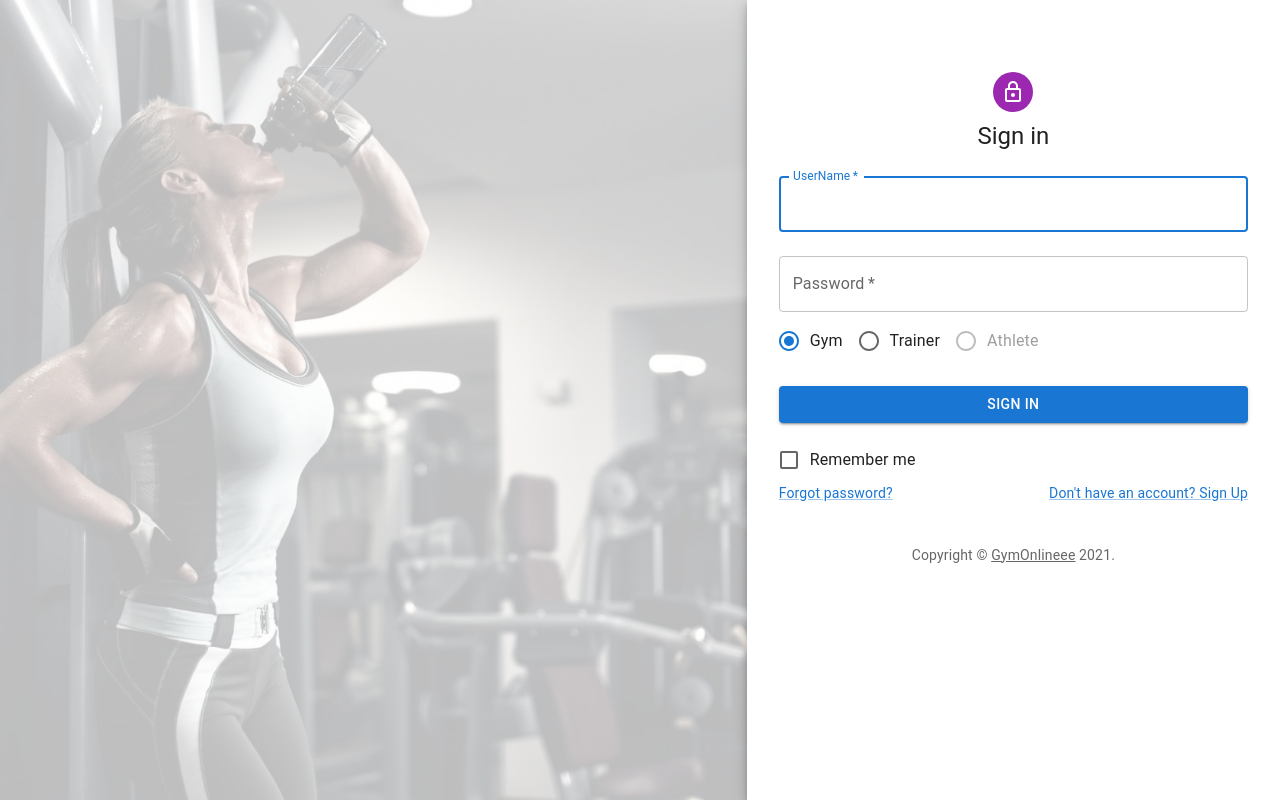
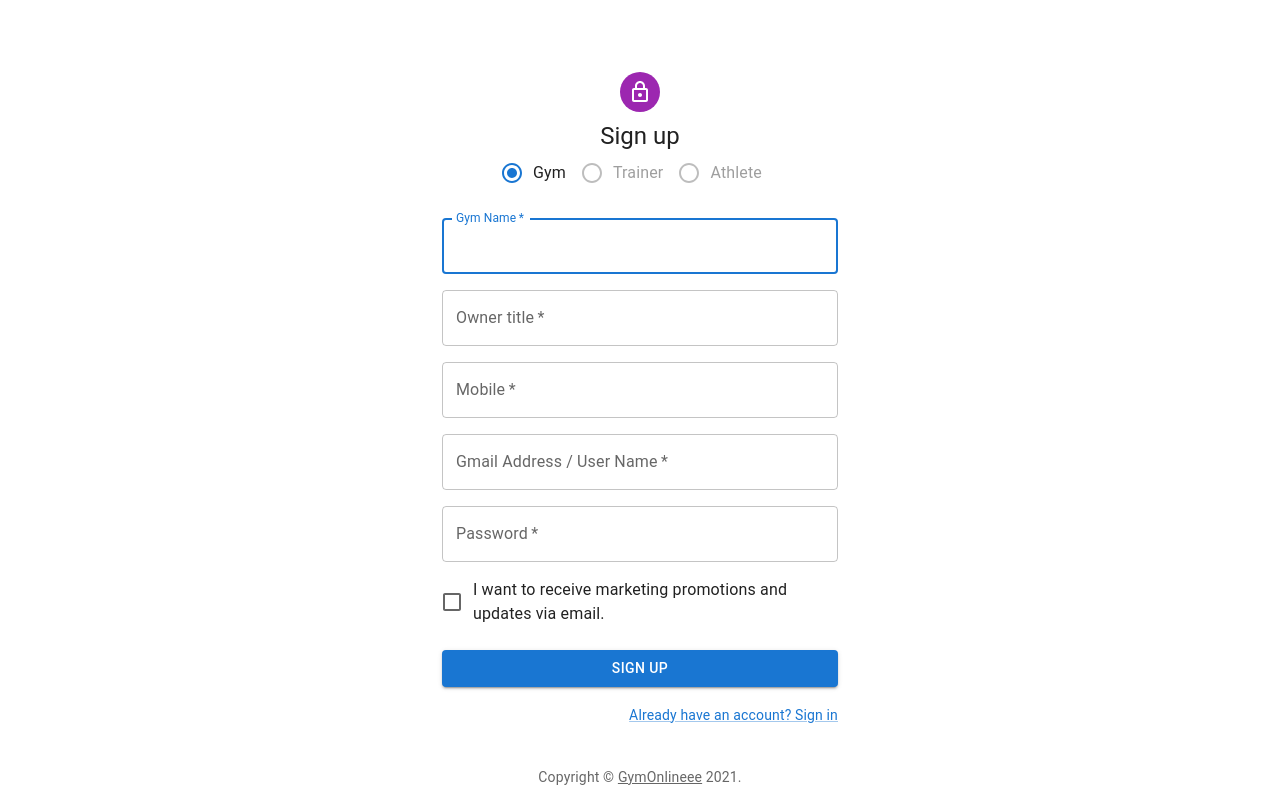
Before and after one commit to raminhbbAU/GymOnlineee, a React (Create React App) app in the folder client/: page / in a window 1280 px wide. Built offline with nearby package versions, Linux system fonts and the light colour scheme.

Commit message:
start work on signup page

```diff
--- a/client/src/App.js
+++ b/client/src/App.js
@@ -6,7 +6,7 @@ import SignUp from './pages/sigup'
 function App() {
 
   return (
-    <Login></Login>
+    <SignUp></SignUp>
   );
 }
 
--- a/client/src/api/login.js
+++ b/client/src/api/login.js
@@ -21,27 +21,40 @@ const login = async(userName,password,type) => {
 
 const gymLogin =  async(userName,password) => {
 
-    console.log(apiPath);
-
-    axios.post(apiPath + 'gym/login',{
+    await axios.post(apiPath + 'gym/login',{
         UserName:userName,
         Password:password
     }).then( (res) => {
-        console.log(res);
+        return res;
     }).catch( (error) => {
-        console.log('something wrong happen!!!!!');
-        console.log(error);
+        return Promise.reject(error);
     })
 }
 
 const trainerLogin =  async(userName,password) => {
-    throw 'this service is unreachable now.'
-    return 1;
+
+    await axios.post(apiPath + 'trainer/login',{
+        UserName:userName,
+        Password:password
+    }).then( (res) => {
+        return res;
+    }).catch( (error) => {
+        return Promise.reject(error);
+    })
+
 }
 
 const athleteLogin =  async(userName,password) => {
-    throw 'this service is unreachable now.'
-    return 1;
+
+    await axios.post(apiPath + 'student/login',{
+        UserName:userName,
+        Password:password
+    }).then( (res) => {
+        return res;
+    }).catch( (error) => {
+        return Promise.reject(error);
+    })
+
 }
 
 export default {login};
--- a/client/src/pages/login.js
+++ b/client/src/pages/login.js
@@ -34,7 +34,6 @@ export default function SignInSide() {
       let value =  loginAPI.login(data.get('username'),data.get('password'),data.get('userType'));
       console.log(value);
     } catch (error) {
-      console.log('something bad happen!!!!!');
       console.log(error);
     }
 
@@ -119,7 +118,7 @@ export default function SignInSide() {
                   label="Trainer"
                 />
                 <FormControlLabel
-                  disabled
+                  // disabled
                   value="Athlete"
                   control={<Radio />}
                   label="Athlete"
--- a/client/src/pages/sigup.js
+++ b/client/src/pages/sigup.js
@@ -11,22 +11,18 @@ import Box from '@mui/material/Box';
 import LockOutlinedIcon from '@mui/icons-material/LockOutlined';
 import Typography from '@mui/material/Typography';
 import Container from '@mui/material/Container';
+import Radio from "@mui/material/Radio";
+import RadioGroup from "@mui/material/RadioGroup";
 import { createTheme, ThemeProvider } from '@mui/material/styles';
 
-function Copyright(props) {
-  return (
-    <Typography variant="body2" color="text.secondary" align="center" {...props}>
-      {'Copyright © '}
-      <Link color="inherit" href="https://material-ui.com/">
-        Your Website
-      </Link>{' '}
-      {new Date().getFullYear()}
-      {'.'}
-    </Typography>
-  );
-}
+import loginback from "../assests/images/loginback.jpg";
+import Copyright from "../components/copyright.js"
+import { Paper } from '@mui/material';
+import { border } from '@mui/system';
+
 
 const theme = createTheme();
+
 
 export default function SignUp() {
   const handleSubmit = (event) => {
@@ -41,7 +37,7 @@ export default function SignUp() {
 
   return (
     <ThemeProvider theme={theme}>
-      <Container component="main" maxWidth="xs">
+        <Container component="main" maxWidth="xs">
         <CssBaseline />
         <Box
           sx={{
@@ -57,37 +53,70 @@ export default function SignUp() {
           <Typography component="h1" variant="h5">
             Sign up
           </Typography>
+
+          <RadioGroup
+          row
+          aria-label="userType"
+          defaultValue="Gym"
+          name="userType"
+        >
+          <FormControlLabel value="Gym" control={<Radio />} label="Gym" />
+          <FormControlLabel
+            disabled
+            value="Trainer"
+            control={<Radio />}
+            label="Trainer"
+          />
+          <FormControlLabel
+            disabled
+            value="Athlete"
+            control={<Radio />}
+            label="Athlete"
+          />
+        </RadioGroup>
+
+
           <Box component="form" noValidate onSubmit={handleSubmit} sx={{ mt: 3 }}>
             <Grid container spacing={2}>
-              <Grid item xs={12} sm={6}>
+              <Grid item xs={12} >
                 <TextField
-                  autoComplete="fname"
-                  name="firstName"
+                  autoComplete="gymname"
+                  name="gymname"
                   required
                   fullWidth
-                  id="firstName"
-                  label="First Name"
+                  id="gymname"
+                  label="Gym Name"
                   autoFocus
                 />
               </Grid>
-              <Grid item xs={12} sm={6}>
+              <Grid item xs={12} >
                 <TextField
                   required
                   fullWidth
-                  id="lastName"
-                  label="Last Name"
-                  name="lastName"
-                  autoComplete="lname"
+                  id="ownertitle"
+                  label="Owner title"
+                  name="ownertitle"
+                  autoComplete="ownertitle"
                 />
               </Grid>
+              <Grid item xs={12} >
+                <TextField
+                  required
+                  fullWidth
+                  id="mobile"
+                  label="Mobile"
+                  name="mobile"
+                  autoComplete="mobile"
+                />
+                </Grid>
               <Grid item xs={12}>
                 <TextField
                   required
                   fullWidth
-                  id="email"
-                  label="Email Address"
-                  name="email"
-                  autoComplete="email"
+                  id="gmail"
+                  label="Gmail Address / User Name"
+                  name="gmail"
+                  autoComplete="gmail"
                 />
               </Grid>
               <Grid item xs={12}>
@@ -104,7 +133,7 @@ export default function SignUp() {
               <Grid item xs={12}>
                 <FormControlLabel
                   control={<Checkbox value="allowExtraEmails" color="primary" />}
-                  label="I want to receive inspiration, marketing promotions and updates via email."
+                  label="I want to receive marketing promotions and updates via email."
                 />
               </Grid>
             </Grid>
```
Also changed, not shown: 1 other file (tests, documents, lock files or other folders).
